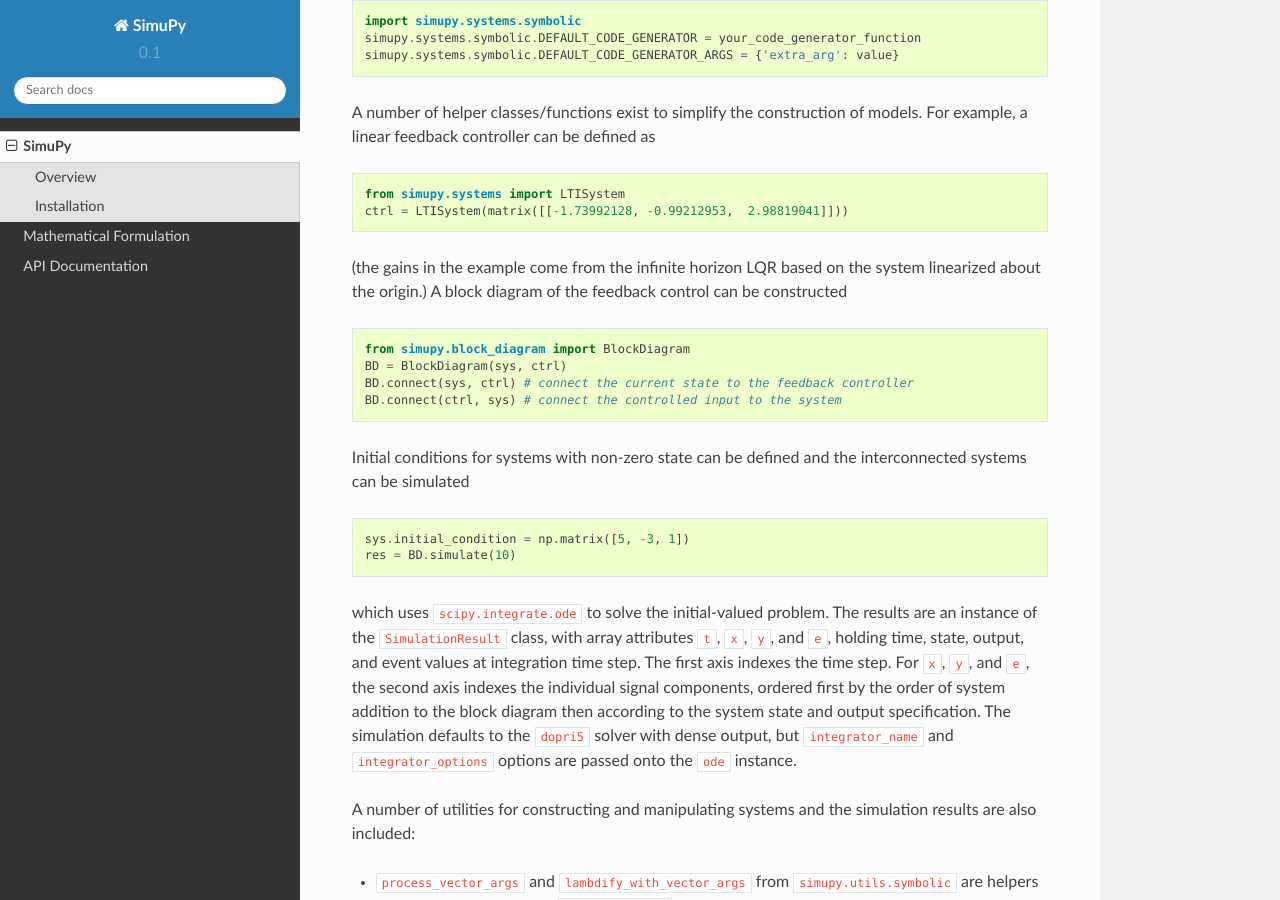
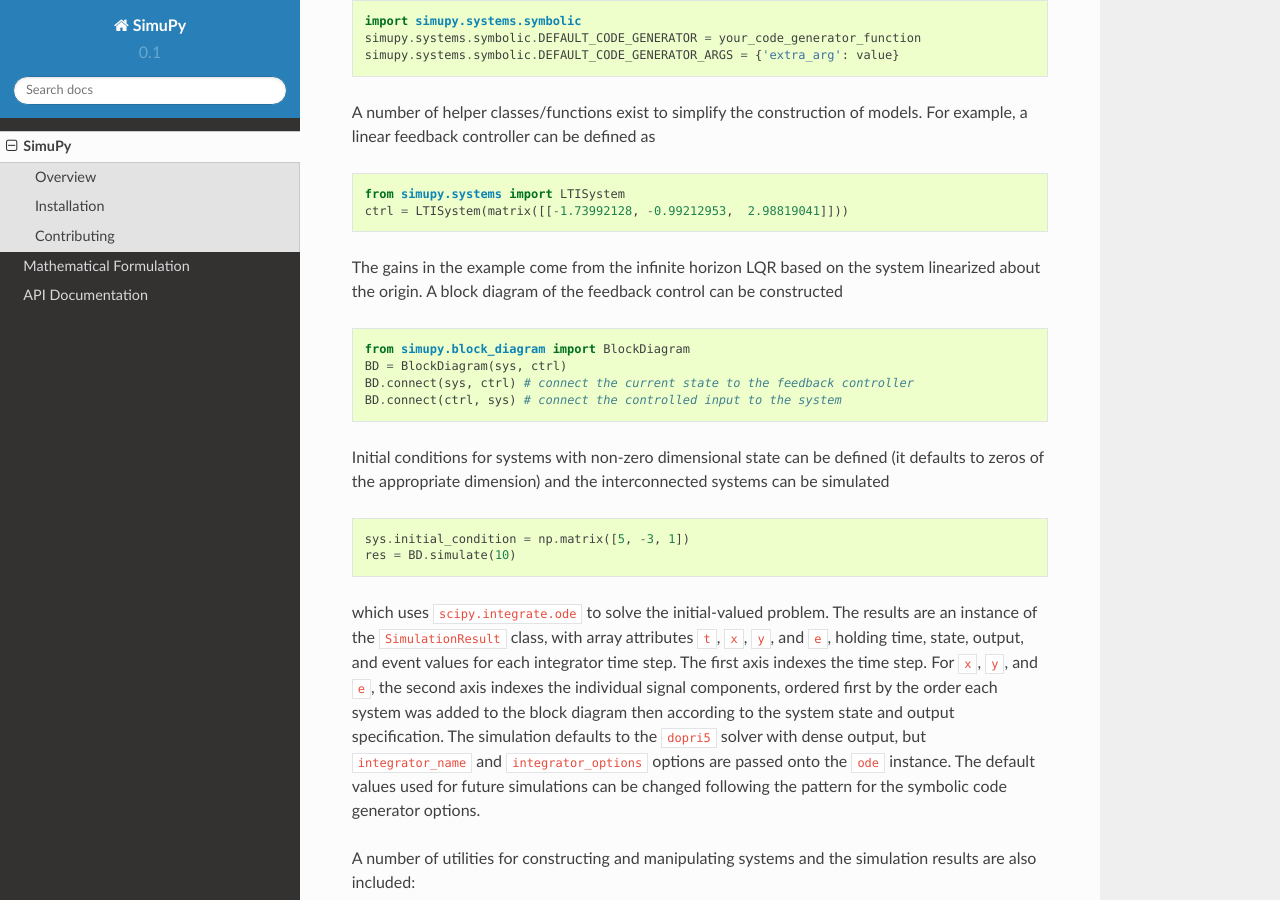
Before and after one commit to simupy/simupy, a Sphinx documentation site: the page built from docs/overview.rst, in a window 1280 px wide and 900 px high, scrolled down 650 px. Built offline with Sphinx 7.4.7 and the Read the Docs theme 2.0.0, drawn with Linux system fonts in a browser that asks for light colours; some of the changed text lies outside the part shown.

Commit message:
a few docs updates

```diff
--- a/README.rst
+++ b/README.rst
@@ -3,7 +3,7 @@
 
 Overview
 --------
-SimuPy is a framework for simulating inter-connected dynamical system models. SimuPy is an open source, python based alternative to Simulink. Dynamical system models can be specified as an object with certain parameters and functions as described in the :doc:`API documentation<api/api>`. Models can also be constructed using symbolic expressions, as in
+SimuPy is a framework for simulating inter-connected dynamical system models. SimuPy is an open source, python-based alternative to Simulink. Dynamical system models can be specified as an object with certain parameters and functions as described in the :doc:`API documentation<api/api>`. Models can also be constructed using symbolic expressions, as in
 
 .. code-block :: python
 
@@ -30,7 +30,7 @@
     from simupy.systems import LTISystem
     ctrl = LTISystem(matrix([[-1.73992128, -0.99212953,  2.98819041]]))
 
-(the gains in the example come from the infinite horizon LQR based on the system linearized about the origin.) A block diagram of the feedback control can be constructed
+The gains in the example come from the infinite horizon LQR based on the system linearized about the origin. A block diagram of the feedback control can be constructed
 
 .. code-block :: python
 
@@ -39,14 +39,14 @@
     BD.connect(sys, ctrl) # connect the current state to the feedback controller
     BD.connect(ctrl, sys) # connect the controlled input to the system
 
-Initial conditions for systems with non-zero state can be defined and the interconnected systems can be simulated
+Initial conditions for systems with non-zero dimensional state can be defined (it defaults to zeros of the appropriate dimension) and the interconnected systems can be simulated
 
 .. code-block :: python
 
     sys.initial_condition = np.matrix([5, -3, 1])
     res = BD.simulate(10)
 
-which uses ``scipy.integrate.ode`` to solve the initial-valued problem. The results are an instance of the ``SimulationResult`` class, with array attributes ``t``, ``x``, ``y``, and ``e``, holding time, state, output, and event values at integration time step. The first axis indexes the time step. For ``x``, ``y``, and ``e``, the second axis indexes the individual signal components, ordered first by the order of system addition to the block diagram then according to the system state and output specification. The simulation defaults to the ``dopri5`` solver with dense output, but ``integrator_name`` and ``integrator_options`` options are passed onto the ``ode`` instance.
+which uses ``scipy.integrate.ode`` to solve the initial-valued problem. The results are an instance of the ``SimulationResult`` class, with array attributes ``t``, ``x``, ``y``, and ``e``, holding time, state, output, and event values for each integrator time step. The first axis indexes the time step. For ``x``, ``y``, and ``e``, the second axis indexes the individual signal components, ordered first by the order each system was added to the block diagram then according to the system state and output specification. The simulation defaults to the ``dopri5`` solver with dense output, but ``integrator_name`` and ``integrator_options`` options are passed onto the ``ode`` instance. The default values used for future simulations can be changed following the pattern for the symbolic code generator options.
 
 A number of utilities for constructing and manipulating systems and the simulation results are also included:
 
@@ -76,3 +76,9 @@
  - SciPy >= 0.18
 
 Much of the functionality also derives from SymPy >= 1.0.
+
+Contributing
+------------
+
+1. To discuss problems or feature requests, File an issue.
+2. To contribute, make a pull request. Contributions should include tests for any new features/bug fixes and follow best practices including PEP8, etc.
--- a/docs/index.rst
+++ b/docs/index.rst
@@ -1,7 +1,7 @@
 SimuPy
 ======
 
-A framework for modeling and simulating dynamical systems. This provides an open source, Python based alternative to Simulink.
+A framework for modeling and simulating dynamical systems. This provides an open source, python-based alternative to Simulink.
 
 .. toctree::
    :hidden:
```
